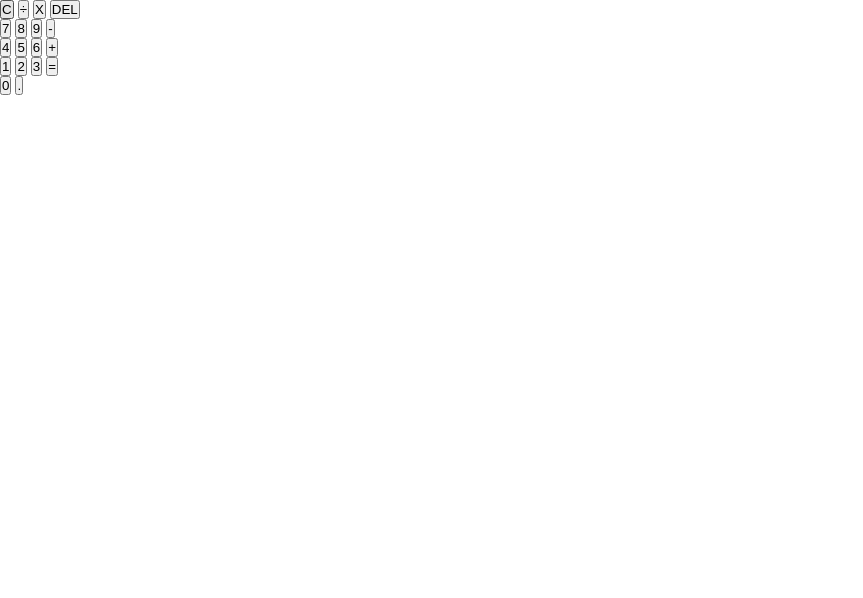
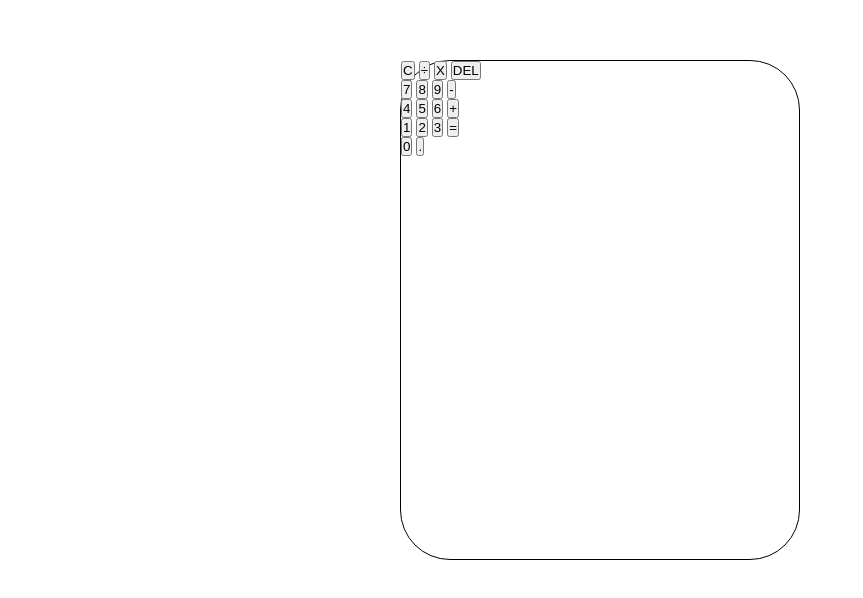
Before and after one commit to AddisN09/Calculator, a plain HTML site: page index.html in a window 1280 px wide. Shown: the whole page, without its empty margins (0-863 px from the left). Drawn offline with Linux system fonts and the light colour scheme.

Commit message:
setting the size and position of the calculator container

```diff
--- a/style.css
+++ b/style.css
@@ -3,7 +3,18 @@
     padding:0px;
     margin:0px;
 }
+body{
+    height:100vh;
+}
 .calculator_container{
+  width:400px;
+  height:500px;
+  border:1px solid black;
+  border-radius:50px;
+  position:absolute;
+  top:60px;
+  left:400px;
+  display:grid;
 
 }
 .screen{
```
